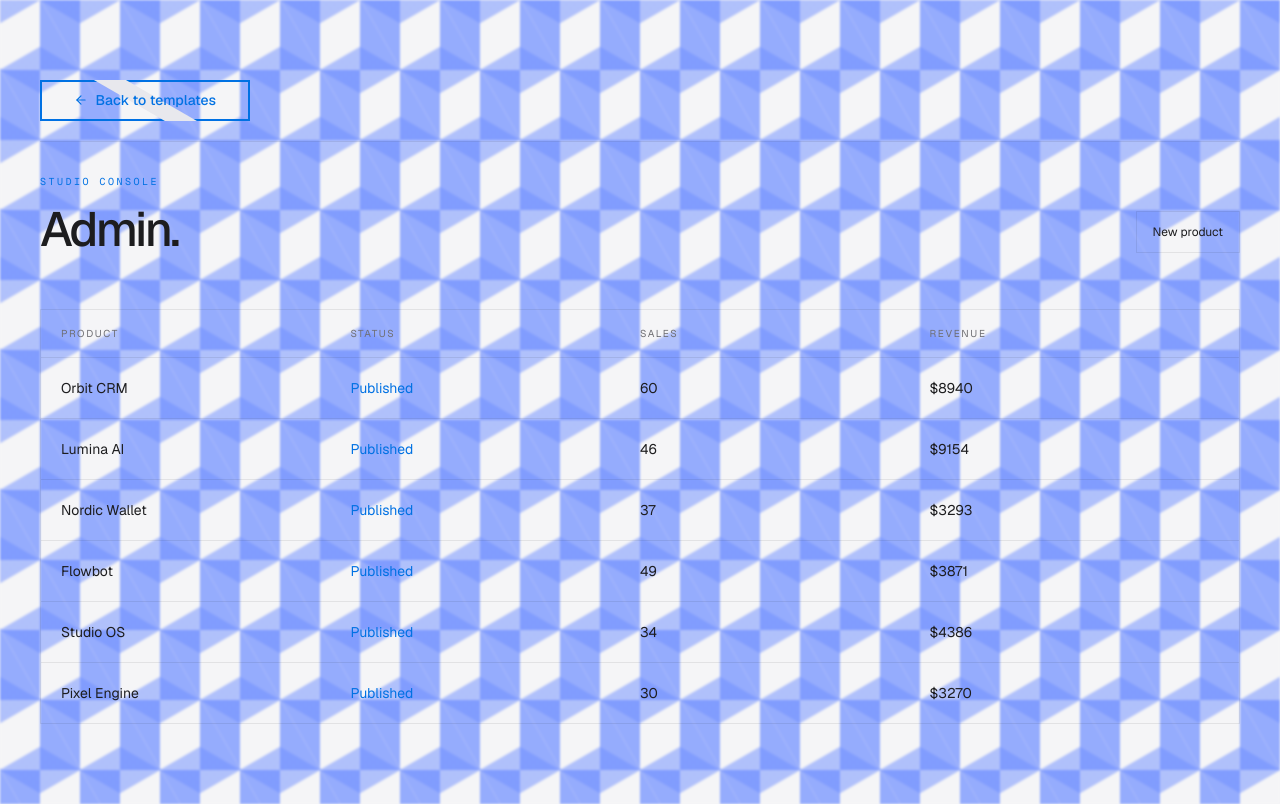
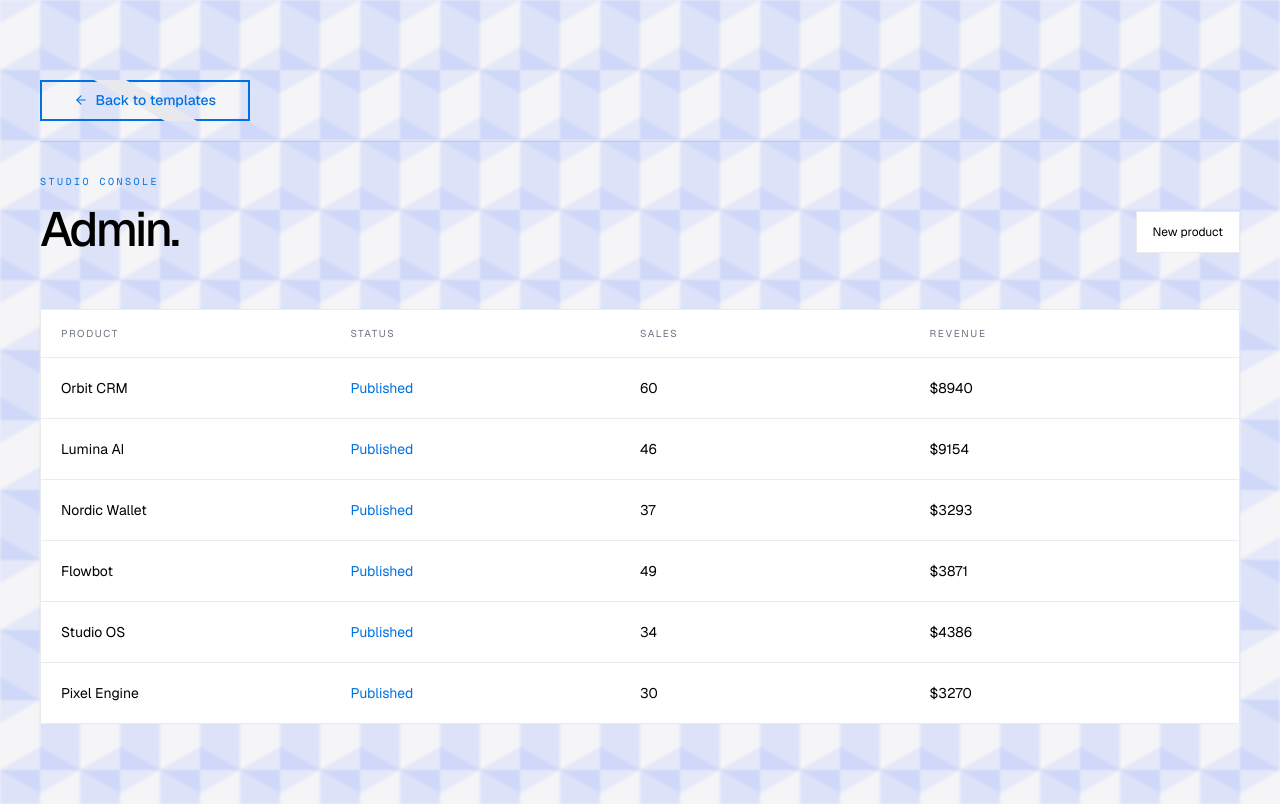
Before and after one commit to hayotbekmaxmudjonov380-arch/mywebsite, a Next.js app: page /admin in a window 1280 px wide. Built offline with nearby package versions, Linux system fonts and the light colour scheme.

Commit message:
fix: remove transparent overlay, use explicit black text + bg-white cards for readability

```diff
--- a/components/marketplace/route-views.tsx
+++ b/components/marketplace/route-views.tsx
@@ -18,11 +18,11 @@ export function ProductView({ slug }: { slug: string }) {
   const lf = licenseFeatures[locale]
   return (
     <Shell>
-      <Link href="/" className="mb-6 sm:mb-10 inline-flex items-center gap-2 text-xs text-muted-foreground hover:text-foreground">
+      <Link href="/" className="mb-6 sm:mb-10 inline-flex items-center gap-2 text-xs text-gray-500 hover:text-black">
         <ArrowLeft size={14} /> {t('common.backToCollection')}
       </Link>
       <div className="grid gap-6 sm:gap-10 lg:grid-cols-[1.1fr_.9fr]">
-        <div className="aspect-[1.2] border border-white/10 p-5 sm:p-8 md:p-10" style={{ background: product.cover }}>
+        <div className="aspect-[1.2] border border-black/10 p-5 sm:p-8 md:p-10" style={{ background: product.cover }}>
           <div className="flex h-full flex-col justify-between">
             <span className="font-mono text-[9px] sm:text-[10px] uppercase tracking-[.25em] text-white/60">{product.category}</span>
             <div>
@@ -33,22 +33,22 @@ export function ProductView({ slug }: { slug: string }) {
         </div>
         <div>
           <p className="font-mono text-[9px] sm:text-[10px] uppercase tracking-[.25em] text-primary">{product.badges.join(' · ')}</p>
-          <h1 className="mt-3 sm:mt-4 text-3xl sm:text-5xl md:text-7xl font-medium tracking-[-.05em]">{product.name}</h1>
-          <p className="mt-4 sm:mt-6 text-sm sm:text-base leading-6 sm:leading-7 text-muted-foreground">{product.longDescription}</p>
-          <div className="mt-5 sm:mt-7 flex items-center gap-2 text-xs sm:text-sm">
-            <Star size={15} fill="currentColor" /> {product.rating} <span className="text-muted-foreground">{t('product.reviews', { count: product.reviews })}</span>
+          <h1 className="mt-3 sm:mt-4 text-3xl sm:text-5xl md:text-7xl font-medium tracking-[-.05em] text-black">{product.name}</h1>
+          <p className="mt-4 sm:mt-6 text-sm sm:text-base leading-6 sm:leading-7 text-gray-600">{product.longDescription}</p>
+          <div className="mt-5 sm:mt-7 flex items-center gap-2 text-xs sm:text-sm text-black">
+            <Star size={15} fill="currentColor" /> {product.rating} <span className="text-gray-500">{t('product.reviews', { count: product.reviews })}</span>
           </div>
           <div className="mt-7 sm:mt-10 flex flex-col gap-2.5 sm:gap-3">
             {product.licenses.map((item, index) => (
-              <div key={item.id} className={`border p-3 sm:p-4 ${index === 0 ? 'border-primary/70' : 'border-white/10'}`}>
+              <div key={item.id} className={`border p-3 sm:p-4 ${index === 0 ? 'border-primary/70' : 'border-black/10'}`}>
                 <div className="flex items-start justify-between gap-3">
                   <div>
-                    <h2 className="font-medium text-sm sm:text-base">{lf?.[item.id === 'personal' ? 'personal' : 'commercial'] || item.name}</h2>
-                    <p className="mt-1 text-[10px] sm:text-xs text-muted-foreground">{lf?.[item.id === 'personal' ? 'personalDesc' : 'commercialDesc'] || item.description}</p>
+                    <h2 className="font-medium text-sm sm:text-base text-black">{lf?.[item.id === 'personal' ? 'personal' : 'commercial'] || item.name}</h2>
+                    <p className="mt-1 text-[10px] sm:text-xs text-gray-500">{lf?.[item.id === 'personal' ? 'personalDesc' : 'commercialDesc'] || item.description}</p>
                   </div>
-                  <span className="shrink-0 font-mono text-sm sm:text-base">{formatPrice(item.price)}</span>
+                  <span className="shrink-0 font-mono text-sm sm:text-base text-black">{formatPrice(item.price)}</span>
                 </div>
-                <div className="mt-3 sm:mt-4 flex flex-wrap gap-x-3 sm:gap-x-4 gap-y-1.5 sm:gap-y-2 text-[10px] sm:text-xs text-muted-foreground">
+                <div className="mt-3 sm:mt-4 flex flex-wrap gap-x-3 sm:gap-x-4 gap-y-1.5 sm:gap-y-2 text-[10px] sm:text-xs text-gray-500">
                   {item.features.map((feature) => (
                     <span key={feature} className="flex items-center gap-1">
                       <Check size={12} className="text-primary" />{feature}
@@ -77,16 +77,16 @@ export function CategoryView({ slug }: { slug: string }) {
     <Shell>
       <div className="text-center">
         <p className="font-mono text-[9px] sm:text-[10px] uppercase tracking-[.25em] text-primary">{t('category.categoryOf')} / {catName}</p>
-        <h1 className="mt-3 sm:mt-4 text-4xl sm:text-6xl md:text-8xl font-medium tracking-[-.06em]">{catName}</h1>
-        <p className="mt-4 sm:mt-6 mx-auto max-w-md text-xs sm:text-sm leading-5 sm:leading-6 text-muted-foreground">{category.description}</p>
+        <h1 className="mt-3 sm:mt-4 text-4xl sm:text-6xl md:text-8xl font-medium tracking-[-.06em] text-black">{catName}</h1>
+        <p className="mt-4 sm:mt-6 mx-auto max-w-md text-xs sm:text-sm leading-5 sm:leading-6 text-gray-600">{category.description}</p>
       </div>
       <div className="mt-10 sm:mt-16 grid gap-3 sm:gap-4 grid-cols-1 sm:grid-cols-2 lg:grid-cols-3">
         {items.length ? items.map((product) => (
-          <Link key={product.id} href={`/products/${product.slug}`} className="border border-white/10 p-4 sm:p-5 hover:border-primary/60">
+          <Link key={product.id} href={`/products/${product.slug}`} className="border border-black/10 p-4 sm:p-5 hover:border-primary/60 bg-white">
             <div className="aspect-video" style={{ background: product.cover }} />
-            <h2 className="mt-4 sm:mt-5 font-medium text-sm sm:text-base">{product.name}</h2>
-            <p className="mt-1.5 sm:mt-2 text-xs text-muted-foreground">{product.description}</p>
-            <p className="mt-4 sm:mt-5 font-mono text-xs sm:text-sm">{formatPrice(product.price)}</p>
+            <h2 className="mt-4 sm:mt-5 font-medium text-sm sm:text-base text-black">{product.name}</h2>
+            <p className="mt-1.5 sm:mt-2 text-xs text-gray-500">{product.description}</p>
+            <p className="mt-4 sm:mt-5 font-mono text-xs sm:text-sm text-black">{formatPrice(product.price)}</p>
           </Link>
         )) : <Empty title={t('category.empty')} />}
       </div>
@@ -99,23 +99,21 @@ export function AccountView() {
   return (
     <Shell>
       <p className="font-mono text-[9px] sm:text-[10px] uppercase tracking-[.25em] text-primary">{t('account.eyebrow')}</p>
-      <h1 className="mt-3 sm:mt-4 text-4xl sm:text-6xl font-medium tracking-[-.06em]">{t('account.title')}</h1>
+      <h1 className="mt-3 sm:mt-4 text-4xl sm:text-6xl font-medium tracking-[-.06em] text-black">{t('account.title')}</h1>
       <div className="mt-10 sm:mt-14 flex flex-col lg:flex-row gap-6 sm:gap-10 items-start">
-        {/* Profile Card */}
         <div className="w-full lg:w-auto flex justify-center">
           <ProfileCard />
         </div>
-        {/* Downloads & Settings */}
         <div className="flex-1 grid gap-3 sm:gap-4">
-          <div className="border border-white/10 p-5 sm:p-6">
-            <h2 className="font-medium text-sm sm:text-base">{t('account.downloads')}</h2>
-            <p className="mt-2 sm:mt-3 text-xs sm:text-sm text-muted-foreground">{t('account.signIn')}</p>
+          <div className="border border-black/10 p-5 sm:p-6 bg-white">
+            <h2 className="font-medium text-sm sm:text-base text-black">{t('account.downloads')}</h2>
+            <p className="mt-2 sm:mt-3 text-xs sm:text-sm text-gray-500">{t('account.signIn')}</p>
             <button className="mt-5 sm:mt-7 bg-primary px-5 py-2.5 sm:py-3 text-[10px] sm:text-xs font-semibold uppercase tracking-[.15em] text-primary-foreground">{t('account.signInBtn')}</button>
           </div>
-          <div className="border border-white/10 p-5 sm:p-6">
+          <div className="border border-black/10 p-5 sm:p-6 bg-white">
             <Settings className="text-primary" size={20} />
-            <h2 className="mt-5 sm:mt-6 font-medium text-sm sm:text-base">{t('account.profile')}</h2>
-            <p className="mt-2 sm:mt-3 text-xs sm:text-sm text-muted-foreground">{t('account.profileDesc')}</p>
+            <h2 className="mt-5 sm:mt-6 font-medium text-sm sm:text-base text-black">{t('account.profile')}</h2>
+            <p className="mt-2 sm:mt-3 text-xs sm:text-sm text-gray-500">{t('account.profileDesc')}</p>
           </div>
         </div>
       </div>
@@ -131,23 +129,23 @@ export function AdminView() {
       <div className="flex flex-col sm:flex-row sm:items-end justify-between gap-4">
         <div>
           <p className="font-mono text-[9px] sm:text-[10px] uppercase tracking-[.25em] text-primary">{t('admin.eyebrow')}</p>
-          <h1 className="mt-3 sm:mt-4 text-3xl sm:text-5xl font-medium tracking-[-.06em]">{t('admin.title')}</h1>
+          <h1 className="mt-3 sm:mt-4 text-3xl sm:text-5xl font-medium tracking-[-.06em] text-black">{t('admin.title')}</h1>
         </div>
-        <button className="border border-white/15 px-4 py-2.5 sm:py-3 text-xs self-start sm:self-auto">{t('admin.newProduct')}</button>
+        <button className="border border-black/15 px-4 py-2.5 sm:py-3 text-xs self-start sm:self-auto text-black bg-white">{t('admin.newProduct')}</button>
       </div>
-      <div className="mt-10 sm:mt-14 overflow-x-auto border border-white/10">
-        <div className="grid min-w-[500px] sm:min-w-[620px] grid-cols-4 border-b border-white/10 px-3 sm:px-5 py-3 sm:py-4 text-[9px] sm:text-[10px] uppercase tracking-[.16em] text-muted-foreground">
+      <div className="mt-10 sm:mt-14 overflow-x-auto border border-black/10 bg-white">
+        <div className="grid min-w-[500px] sm:min-w-[620px] grid-cols-4 border-b border-black/10 px-3 sm:px-5 py-3 sm:py-4 text-[9px] sm:text-[10px] uppercase tracking-[.16em] text-gray-500">
           <span>{t('admin.product')}</span>
           <span>{t('admin.status')}</span>
           <span>{t('admin.sales')}</span>
           <span>{t('admin.revenue')}</span>
         </div>
         {products.map((product) => (
-          <div key={product.id} className="grid min-w-[500px] sm:min-w-[620px] grid-cols-4 items-center border-b border-white/10 px-3 sm:px-5 py-4 sm:py-5 text-xs sm:text-sm last:border-0">
-            <span>{product.name}</span>
+          <div key={product.id} className="grid min-w-[500px] sm:min-w-[620px] grid-cols-4 items-center border-b border-black/10 px-3 sm:px-5 py-4 sm:py-5 text-xs sm:text-sm last:border-0">
+            <span className="text-black">{product.name}</span>
             <span className="text-primary">{t('admin.published')}</span>
-            <span>{product.reviews + 18}</span>
-            <span>{formatPrice(product.price * (product.reviews + 18))}</span>
+            <span className="text-black">{product.reviews + 18}</span>
+            <span className="text-black">{formatPrice(product.price * (product.reviews + 18))}</span>
           </div>
         ))}
       </div>
@@ -165,25 +163,25 @@ function Shell({ children }: { children: React.ReactNode }) {
           zIndex: 0,
           filter: 'blur(1px)',
           background: `
-            linear-gradient(30deg, rgba(109,141,255,0.5) 12%, transparent 13%, transparent 87%, rgba(109,141,255,0.5) 88%),
-            linear-gradient(150deg, rgba(109,141,255,0.5) 12%, transparent 13%, transparent 87%, rgba(109,141,255,0.5) 88%),
-            linear-gradient(30deg, rgba(109,141,255,0.5) 12%, transparent 13%, transparent 87%, rgba(109,141,255,0.5) 88%),
-            linear-gradient(150deg, rgba(109,141,255,0.5) 12%, transparent 13%, transparent 87%, rgba(109,141,255,0.5) 88%),
-            linear-gradient(60deg, rgba(109,141,255,0.7) 25%, transparent 26%, transparent 75%, rgba(109,141,255,0.7) 76%),
-            linear-gradient(60deg, rgba(109,141,255,0.7) 25%, transparent 26%, transparent 75%, rgba(109,141,255,0.7) 76%)
+            linear-gradient(30deg, rgba(109,141,255,0.12) 12%, transparent 13%, transparent 87%, rgba(109,141,255,0.12) 88%),
+            linear-gradient(150deg, rgba(109,141,255,0.12) 12%, transparent 13%, transparent 87%, rgba(109,141,255,0.12) 88%),
+            linear-gradient(30deg, rgba(109,141,255,0.12) 12%, transparent 13%, transparent 87%, rgba(109,141,255,0.12) 88%),
+            linear-gradient(150deg, rgba(109,141,255,0.12) 12%, transparent 13%, transparent 87%, rgba(109,141,255,0.12) 88%),
+            linear-gradient(60deg, rgba(109,141,255,0.18) 25%, transparent 26%, transparent 75%, rgba(109,141,255,0.18) 76%),
+            linear-gradient(60deg, rgba(109,141,255,0.18) 25%, transparent 26%, transparent 75%, rgba(109,141,255,0.18) 76%)
           `,
           backgroundPosition: '0 0, 0 0, 40px 70px, 40px 70px, 0 0, 40px 70px',
           backgroundSize: '80px 140px',
           backgroundColor: 'var(--background)',
         }}
       />
-      <header className="relative z-10 mx-auto flex max-w-7xl items-center justify-between border-b border-black/10 pb-4 sm:pb-5">
+      <header className="relative z-10 mx-auto flex max-w-7xl items-center justify-between border-b border-black/10 pb-4 sm:pb-5 text-black">
         <Link href="/#programs" className={backBtnStyles.backBtn}>
           <ArrowLeft size={14} /> {t('common.backToTemplates')}
           <span className={backBtnStyles.border} />
         </Link>
       </header>
-      <div className="relative z-10 mx-auto max-w-7xl pt-6 sm:pt-8">{children}</div>
+      <div className="relative z-10 mx-auto max-w-7xl pt-6 sm:pt-8 text-black">{children}</div>
     </main>
   )
 }
@@ -192,7 +190,7 @@ function Empty({ title }: { title: string }) {
   const { t } = useLanguage()
   return (
     <Shell>
-      <h1 className="text-2xl sm:text-4xl font-medium">{title}</h1>
+      <h1 className="text-2xl sm:text-4xl font-medium text-black">{title}</h1>
       <Link href="/" className="mt-4 sm:mt-6 inline-flex text-xs sm:text-sm text-primary">{t('common.returnHome')} <ArrowRight size={14} className="ml-2" /></Link>
     </Shell>
   )
```
